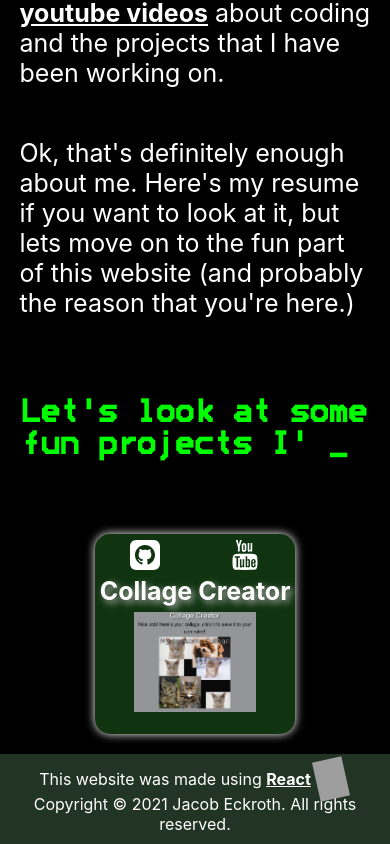
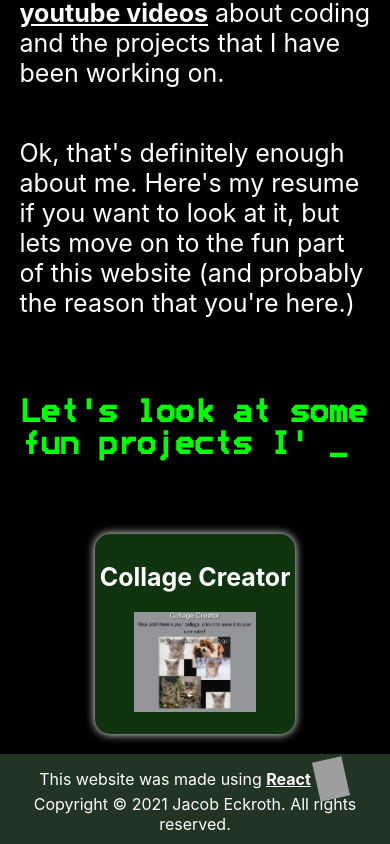
Before and after one commit to JacobEckroth/MyReactWebsiteFORREAL, a React (Create React App) app: page / in a window 390 px wide. Shown: the part 1175-2019 px from the top of the page. Built offline with nearby package versions, Linux system fonts and the light colour scheme; grey boxes are pictures that could not be loaded.

Commit message:
changed some more things...

```diff
--- a/src/css/project.css
+++ b/src/css/project.css
@@ -64,7 +64,7 @@ body{
 
     font-size:30px;
     font-weight:bold;
-    text-shadow:3px 3px 7px #b9b9b9;
+
 
 }
 .projectTitle a{
@@ -159,7 +159,6 @@ path{
 @media (max-width:600px){
 
     .linkHolder{
-
         height:15%;
     }
     .projectTitle{
@@ -177,6 +176,13 @@ path{
     .projectHolder{
         width:200px;
         height:200px;
+        justify-content:center;
+    }
+    .projectTitle{
+        margin-bottom:10%;
+    }
+    .linkHolder{
+        display:none;
     }
 
 }
```
